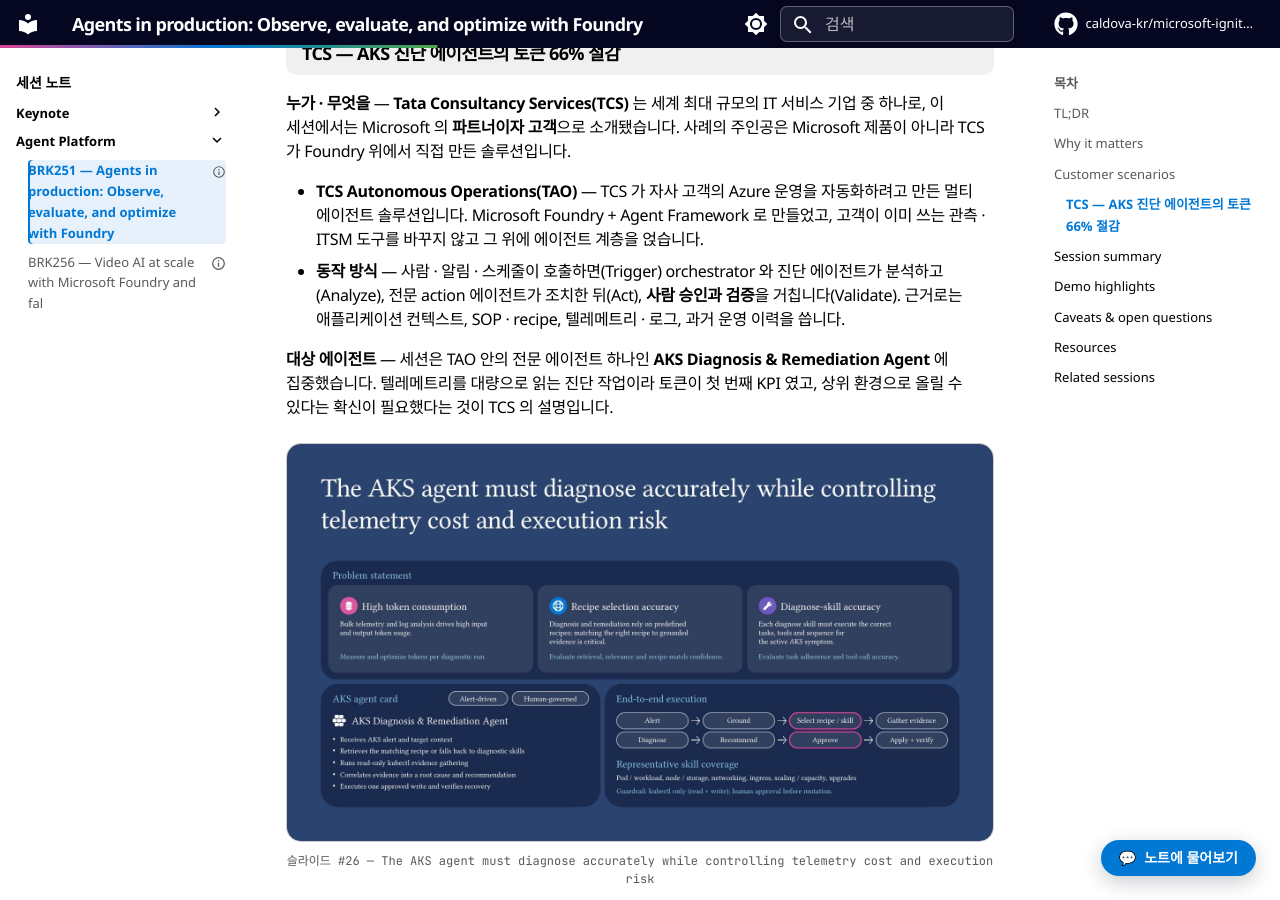
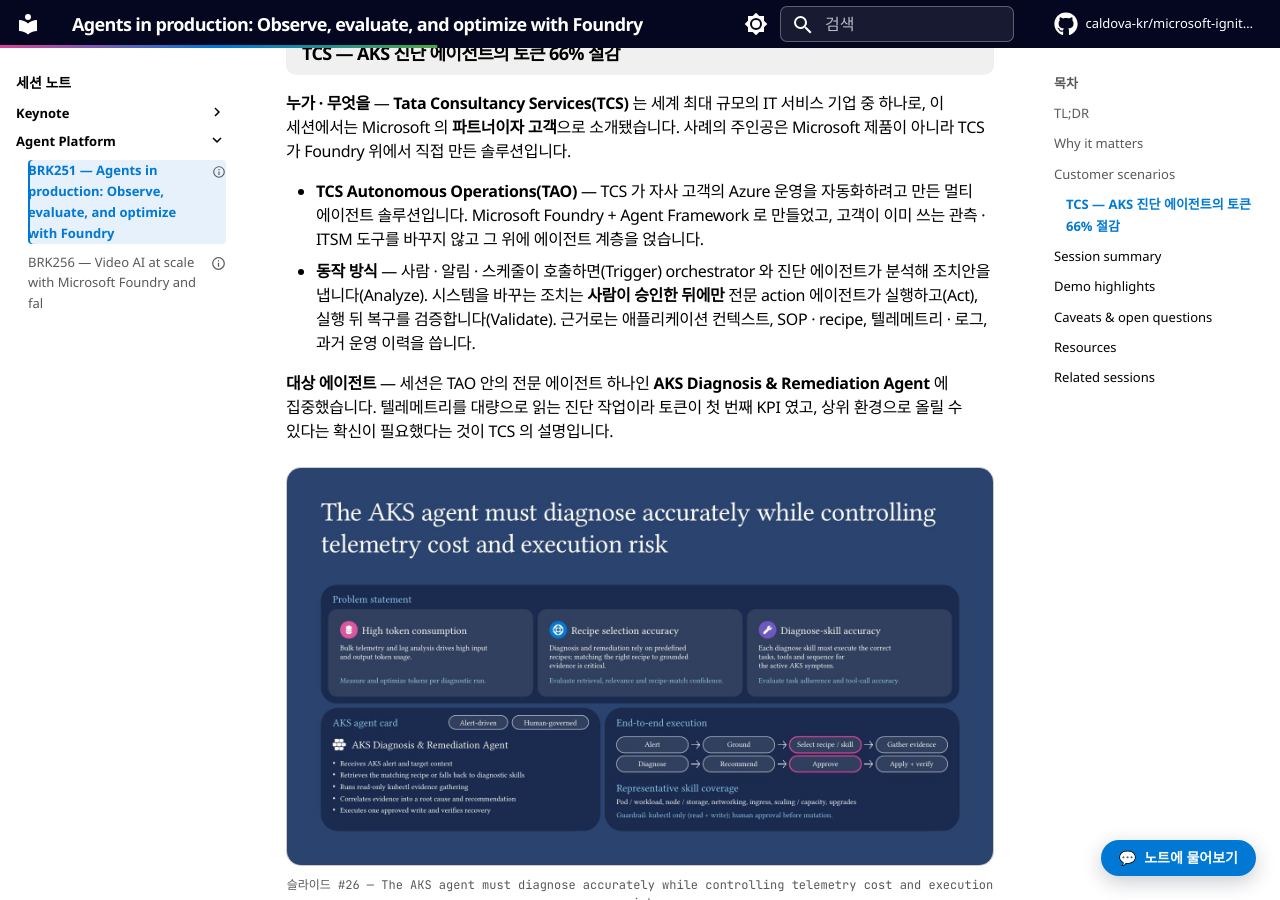
Before and after one commit to caldova-kr/microsoft-ignite-2026, an MkDocs documentation site: the page built from docs/sessions/BRK251-agents-production-observe-evaluate-optimize-foundry.md, in a window 1280 px wide and 900 px high, scrolled down 2532 px. Built offline with MkDocs 1.6.1 and Material for MkDocs 9.7.7, drawn with Linux system fonts in a browser that asks for light colours; comment, search, counter and statistics services are not loaded; some of the changed text lies outside the part shown.

Commit message:
[BRK251] 리뷰 반영: TAO 승인 순서, TCS 점수 분모는 질문으로
- TAO 동작 방식을 조치안 → 사람 승인 → 실행 → 복구 검증 순서로 (슬라이드 #25 · #26 의 가드레일과 일치).
- 17/20 → 17/17 분모 차이를 "3건 제외" 로 단정하지 않고, 분모 변경 이유와 같은 조건 비교 여부를 확인할 질문으로.
- llms-full.txt 재생성.

Co-authored-by: Copilot <223556219+Copilot@users.noreply.github.com>

```diff
--- a/docs/llms-full.txt
+++ b/docs/llms-full.txt
@@ -39,7 +39,7 @@
 **누가 · 무엇을** — **Tata Consultancy Services(TCS)** 는 세계 최대 규모의 IT 서비스 기업 중 하나로, 이 세션에서는 Microsoft 의 **파트너이자 고객**으로 소개됐습니다. 사례의 주인공은 Microsoft 제품이 아니라 TCS 가 Foundry 위에서 직접 만든 솔루션입니다.
 
 - **TCS Autonomous Operations(TAO)** — TCS 가 자사 고객의 Azure 운영을 자동화하려고 만든 멀티 에이전트 솔루션입니다. Microsoft Foundry + Agent Framework 로 만들었고, 고객이 이미 쓰는 관측 · ITSM 도구를 바꾸지 않고 그 위에 에이전트 계층을 얹습니다.
-- **동작 방식** — 사람 · 알림 · 스케줄이 호출하면(Trigger) orchestrator 와 진단 에이전트가 분석하고(Analyze), 전문 action 에이전트가 조치한 뒤(Act), **사람 승인과 검증**을 거칩니다(Validate). 근거로는 애플리케이션 컨텍스트, SOP · recipe, 텔레메트리 · 로그, 과거 운영 이력을 씁니다.
+- **동작 방식** — 사람 · 알림 · 스케줄이 호출하면(Trigger) orchestrator 와 진단 에이전트가 분석해 조치안을 냅니다(Analyze). 시스템을 바꾸는 조치는 **사람이 승인한 뒤에만** 전문 action 에이전트가 실행하고(Act), 실행 뒤 복구를 검증합니다(Validate). 근거로는 애플리케이션 컨텍스트, SOP · recipe, 텔레메트리 · 로그, 과거 운영 이력을 씁니다.
 
 **대상 에이전트** — 세션은 TAO 안의 전문 에이전트 하나인 **AKS Diagnosis & Remediation Agent** 에 집중했습니다. 텔레메트리를 대량으로 읽는 진단 작업이라 토큰이 첫 번째 KPI 였고, 상위 환경으로 올릴 수 있다는 확신이 필요했다는 것이 TCS 의 설명입니다.
 
@@ -93,7 +93,7 @@
 
 ## Caveats & open questions
 
-- **TCS 점수의 분모** — 85% 는 17/20, 100% 는 17/17 로 분모가 다릅니다. 평가 대상 3건이 빠진 이유는 세션에서 설명하지 않았습니다.
+- **TCS 점수의 분모** — 85% 는 17/20, 100% 는 17/17 로 분모가 다릅니다. 분모가 왜 바뀌었는지, 두 점수를 같은 조건에서 비교한 것인지는 세션에서 확인되지 않았습니다.
 - Insights · Optimizer · 라이브 평가는 judge 모델 토큰을 따로 씁니다. 데모 대시보드에 분석 비용이 표시되지만, 규모별 비용 수준은 나오지 않았습니다.
 - 대부분 Preview 이고, GA 시점은 나오지 않았습니다.
 
--- a/docs/sessions/BRK251-agents-production-observe-evaluate-optimize-foundry.md
+++ b/docs/sessions/BRK251-agents-production-observe-evaluate-optimize-foundry.md
@@ -63,7 +63,7 @@ last_updated: 2026-11-28
 **누가 · 무엇을** — **Tata Consultancy Services(TCS)** 는 세계 최대 규모의 IT 서비스 기업 중 하나로, 이 세션에서는 Microsoft 의 **파트너이자 고객**으로 소개됐습니다. 사례의 주인공은 Microsoft 제품이 아니라 TCS 가 Foundry 위에서 직접 만든 솔루션입니다.
 
 - **TCS Autonomous Operations(TAO)** — TCS 가 자사 고객의 Azure 운영을 자동화하려고 만든 멀티 에이전트 솔루션입니다. Microsoft Foundry + Agent Framework 로 만들었고, 고객이 이미 쓰는 관측 · ITSM 도구를 바꾸지 않고 그 위에 에이전트 계층을 얹습니다.
-- **동작 방식** — 사람 · 알림 · 스케줄이 호출하면(Trigger) orchestrator 와 진단 에이전트가 분석하고(Analyze), 전문 action 에이전트가 조치한 뒤(Act), **사람 승인과 검증**을 거칩니다(Validate). 근거로는 애플리케이션 컨텍스트, SOP · recipe, 텔레메트리 · 로그, 과거 운영 이력을 씁니다.
+- **동작 방식** — 사람 · 알림 · 스케줄이 호출하면(Trigger) orchestrator 와 진단 에이전트가 분석해 조치안을 냅니다(Analyze). 시스템을 바꾸는 조치는 **사람이 승인한 뒤에만** 전문 action 에이전트가 실행하고(Act), 실행 뒤 복구를 검증합니다(Validate). 근거로는 애플리케이션 컨텍스트, SOP · recipe, 텔레메트리 · 로그, 과거 운영 이력을 씁니다.
 
 **대상 에이전트** — 세션은 TAO 안의 전문 에이전트 하나인 **AKS Diagnosis & Remediation Agent** 에 집중했습니다. 텔레메트리를 대량으로 읽는 진단 작업이라 토큰이 첫 번째 KPI 였고, 상위 환경으로 올릴 수 있다는 확신이 필요했다는 것이 TCS 의 설명입니다.
 
@@ -132,7 +132,7 @@ last_updated: 2026-11-28
 
 ## Caveats & open questions
 
-- **TCS 점수의 분모** — 85% 는 17/20, 100% 는 17/17 로 분모가 다릅니다. 평가 대상 3건이 빠진 이유는 세션에서 설명하지 않았습니다.
+- **TCS 점수의 분모** — 85% 는 17/20, 100% 는 17/17 로 분모가 다릅니다. 분모가 왜 바뀌었는지, 두 점수를 같은 조건에서 비교한 것인지는 세션에서 확인되지 않았습니다.
 - Insights · Optimizer · 라이브 평가는 judge 모델 토큰을 따로 씁니다. 데모 대시보드에 분석 비용이 표시되지만, 규모별 비용 수준은 나오지 않았습니다.
 - 대부분 Preview 이고, GA 시점은 나오지 않았습니다.
 
```
